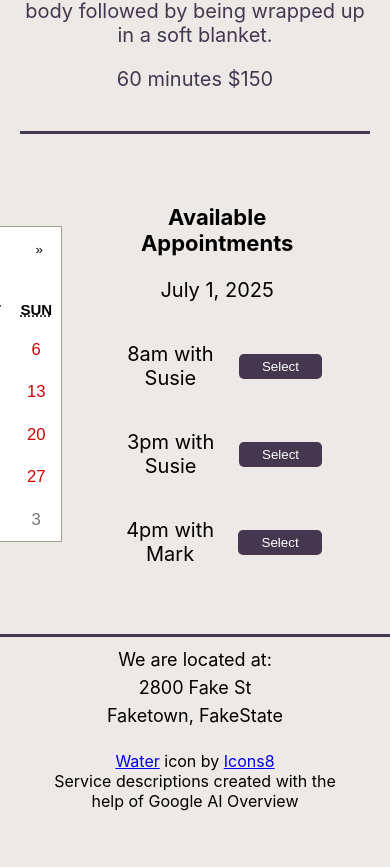
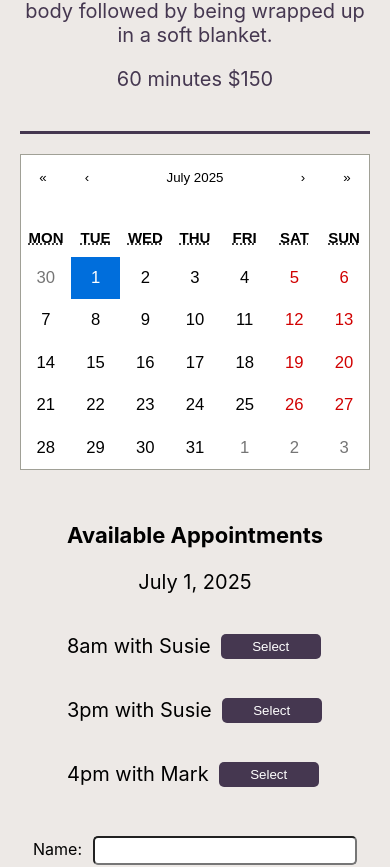
Before and after one commit to LaurenCummings/spa-project, a React (Vite) app: page / in a window 390 px wide. Shown: the part 6179-7046 px from the top of the page. Built offline with nearby package versions, Linux system fonts and the light colour scheme; a web font is replaced by a local one.

Commit message:
wrapped one column of book now to next line at smaller screen size

```diff
--- a/src/css/BookNow.css
+++ b/src/css/BookNow.css
@@ -151,3 +151,13 @@
         padding: 0px 20px;
     }
 }
+
+@media (max-width: 1150px) {
+    .appointment-section {
+        height: 800px;
+    }
+
+    .book-now {
+        flex-wrap: wrap;
+    }
+}
```
